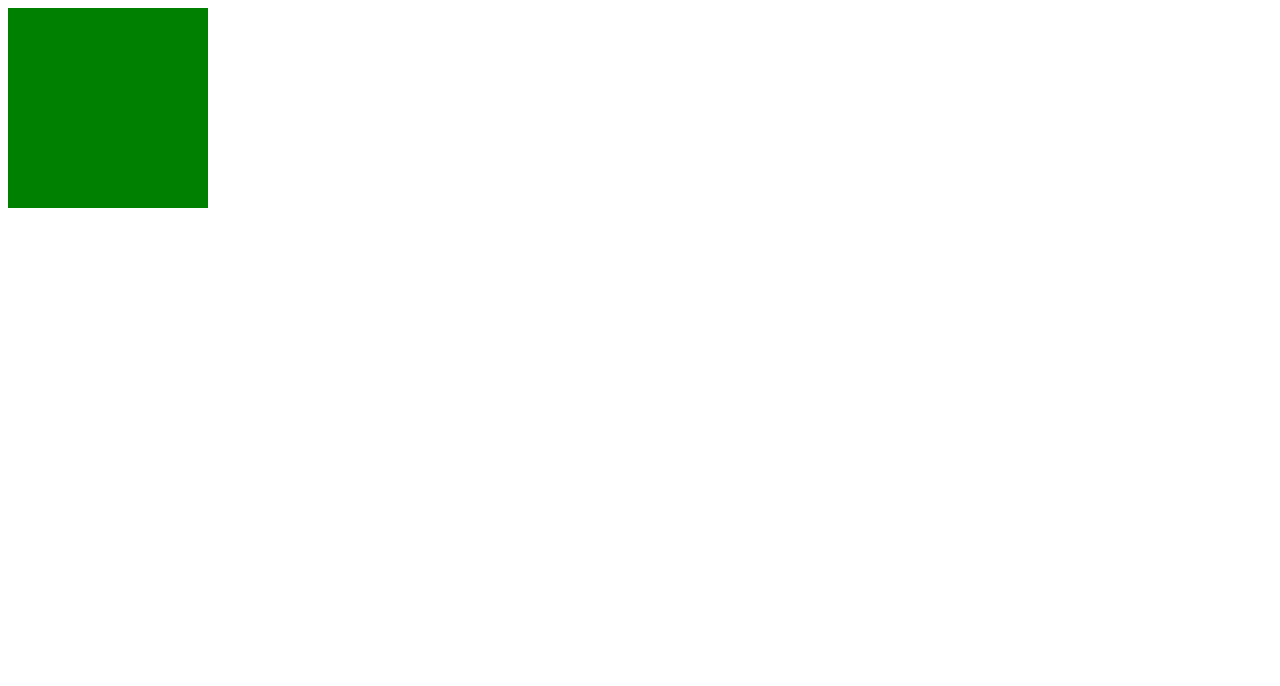
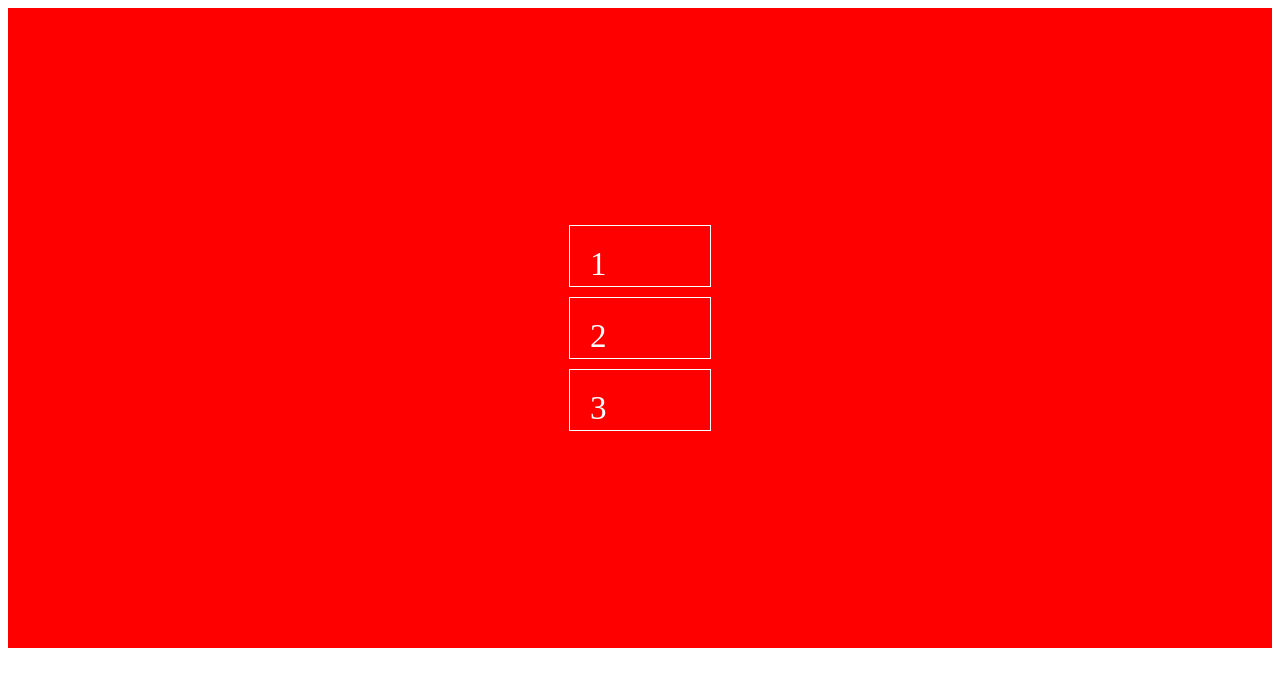
Before and after one commit to mh16169/practise, a plain HTML site: page New folder/jhe.html in a window 1280 px wide. Drawn offline with Linux system fonts and the light colour scheme.

Commit message:
more practise code

```diff
--- a/New folder/jhe.css
+++ b/New folder/jhe.css
@@ -169,9 +169,168 @@ border-radius: 20px 20px 0 0;
 
 
 
-.h{
+/* .h{
+  text-align: center;
 width: 200px;
 height: 200px;
-background: green;
-transform: translate(deg 40px);
+background: red;
+padding: 10px;
+margin-top: 50px;
+transition: 2s linear ;
 }
+.h:hover{
+  transform: scale(2);
+  background: yellow;
+  transform: rotate(360deg);
+  border-radius: 50%;
+}
+.ani{
+  width: 100px;
+  height: 100px;
+  position: relative;
+  background: yellow;
+  animation-name: mahadi;
+  animation-duration: 5s;
+  animation-timing-function: ease-in;
+  animation-iteration-count: 2;
+  animation-fill-mode:backwards;
+
+}
+@keyframes mahadi {
+0%{
+  background: green;
+  top: 0;
+  left: 0;
+
+}
+25%{
+  background: blue;
+  top: 0;
+  left: 200px;
+  transform: rotate(360deg);
+}
+50%{
+  background: red;
+  top: 200px;
+  left: 200px;
+}
+75%{
+  background: gray;
+  top: 200px;
+  left: 0;
+}
+100%{
+  background: gray;
+  top: 0;
+  left: 0;
+}
+} */
+
+
+
+
+
+
+/* img{
+  width: 33%;
+  height: auto;
+  float: left;
+}
+.l{
+  filter: blur(5px);
+}
+.m{
+  filter: grayscale(150%);
+}
+.n{
+  filter: opacity(50%);
+}
+.b{
+  filter: drop-shadow(5px 5px 3px green);
+}
+.v{
+filter: invert(100%);}
+.c{
+  filter: contrast(255%);
+}
+.a{
+  filter: brightness(50%);
+} */
+
+
+
+
+
+
+
+
+
+/* .grid-con{
+  display: grid;
+  grid-template-columns: auto auto auto auto;
+  background: rgba(20, 200, 20, 0.2);
+  align-content: center;
+  padding: 10px;
+  grid-gap: 20px 22px;
+  height: 1500px;
+
+}
+.grid{
+  border: 1px solid #fff;
+  padding: 20px;
+  text-align: center;
+  background-color:  rgba(0,0,0, 0.3);
+  color: white;
+  font-size: 21px;
+  border-radius: 20px;
+}
+
+
+.one img{
+  width: 100%;
+  height: auto;
+}
+.tow img{
+  width: 100%;
+  height: auto;
+}
+.three img{
+  width: 100%;
+  height: auto;
+}
+.four img{
+  width: 100%;
+  height: auto;
+}
+p{
+  color: black;
+  text-align: justify;
+} */
+
+
+
+
+
+
+
+
+
+
+.flixs-con{
+background: red;
+display: flex;
+justify-content: center;
+align-items:center;
+padding: 20px;
+flex-direction: column;
+height: 600px;
+}
+.flix{
+  width: 100px;
+  height: 20px;
+  padding: 20px;
+  border: 1px solid white;
+  margin: 5px;
+  color: white;
+  font-size: 33px;
+}
--- a/New folder/jhe.html
+++ b/New folder/jhe.html
@@ -98,10 +98,69 @@
 
 
   <!-- secound section end-->
+<!--
+<div class="h">mahadi hasan</div>
 
-<div class="h"></div>
 <br>
 <br>
+<div class="ani">kjj</div> -->
+
+
+
+
+
+
+<!--
+<img class="" src="img/my.jpg" alt="">
+<img class="l" src="img/my.jpg" alt="">
+<img class="m"src="img/my.jpg" alt="">
+<img class="n"src="img/my.jpg" alt="">
+<img class="b"src="img/my.jpg" alt="">
+<img class="v"src="img/my.jpg" alt="">
+<img class="c"src="img/my.jpg" alt="">
+<img class="a"src="img/my.jpg" alt="">
+ -->
+
+
+
+
+<!-- <div class="grid-con">
+  <div class="grid one">1<img class="c"src="img/my.jpg" alt="">
+<p>Lorem ipsum dolor sit amet, consectetur adipisicing elit. Earum neque quod, quibusdam optio placeat at voluptatibus quia vero nesciunt, enim iusto ipsam magnam cumque temporibus sint dicta. Nostrum sunt eum qui necessitatibus aperiam corporis et repudiandae culpa neque, facilis unde expedita in iste voluptatibus blanditiis itaque soluta ipsa totam veniam.</p></div>
+  <div class="grid tow">2<img class="c"src="img/my.jpg" alt="">
+<p>Lorem ipsum dolor sit amet, consectetur adipisicing elit. Earum neque quod, quibusdam optio placeat at voluptatibus quia vero nesciunt, enim iusto ipsam magnam cumque temporibus sint dicta. Nostrum sunt eum qui necessitatibus aperiam corporis et repudiandae culpa neque, facilis unde expedita in iste voluptatibus blanditiis itaque soluta ipsa totam veniam.</p></div>
+  <div class="grid three">3<img class="c"src="img/my.jpg" alt="">
+<p>Lorem ipsum dolor sit amet, consectetur adipisicing elit. Earum neque quod, quibusdam optio placeat at voluptatibus quia vero nesciunt, enim iusto ipsam magnam cumque temporibus sint dicta. Nostrum sunt eum qui necessitatibus aperiam corporis et repudiandae culpa neque, facilis unde expedita in iste voluptatibus blanditiis itaque soluta ipsa totam veniam.</p></div>
+  <div class="grid four">4<img class="c"src="img/my.jpg" alt="">
+<p>Lorem ipsum dolor sit amet, consectetur adipisicing elit. Earum neque quod, quibusdam optio placeat at voluptatibus quia vero nesciunt, enim iusto ipsam magnam cumque temporibus sint dicta. Nostrum sunt eum qui necessitatibus aperiam corporis et repudiandae culpa neque, facilis unde expedita in iste voluptatibus blanditiis itaque soluta ipsa totam veniam.</p></div>
+  <div class="grid five">5</div>
+  <div class="grid five">5</div>
+  <div class="grid five">5</div>
+  <div class="grid five">5</div>
+  <div class="grid five">5</div>
+  <div class="grid five">5</div>
+  <div class="grid five">5</div>
+  <div class="grid five">5</div>
+  <div class="grid five">5</div>
+  <div class="grid five">5</div>
+  <div class="grid five">5</div>
+</div> -->
+
+
+
+
+
+
+
+
+<div class="flixs-con">
+  <div class="flix">1</div>
+  <div class="flix">2</div>
+  <div class="flix">3</div>
+
+
+</div>
+
 
 
 </body>
```
